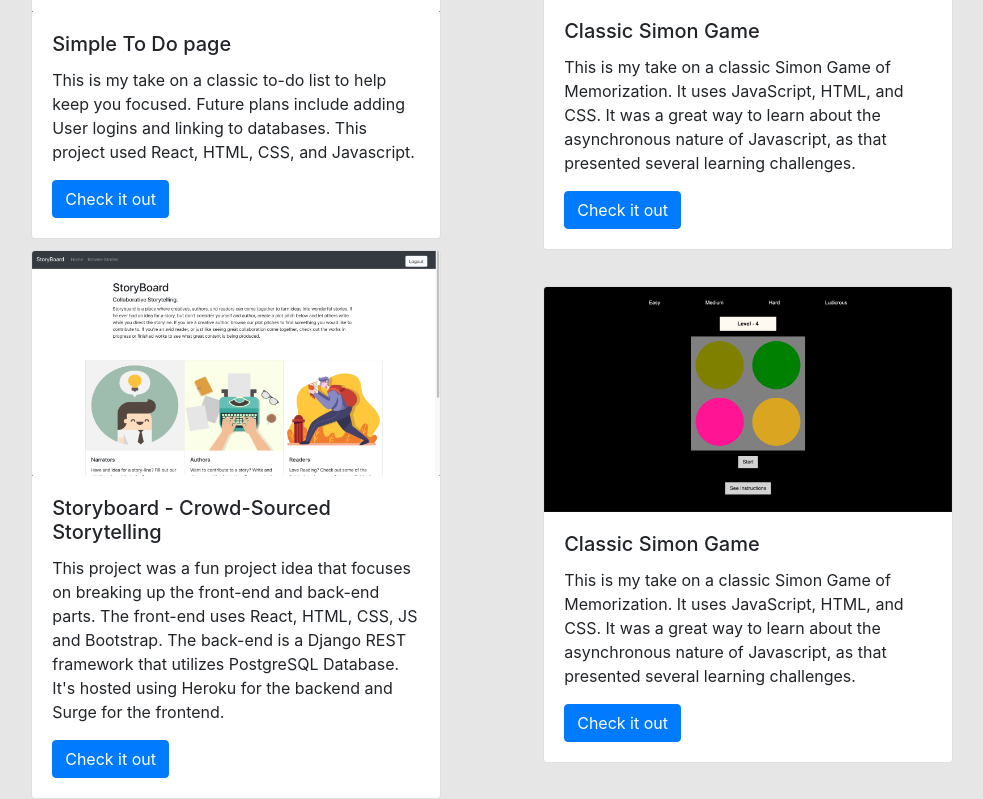
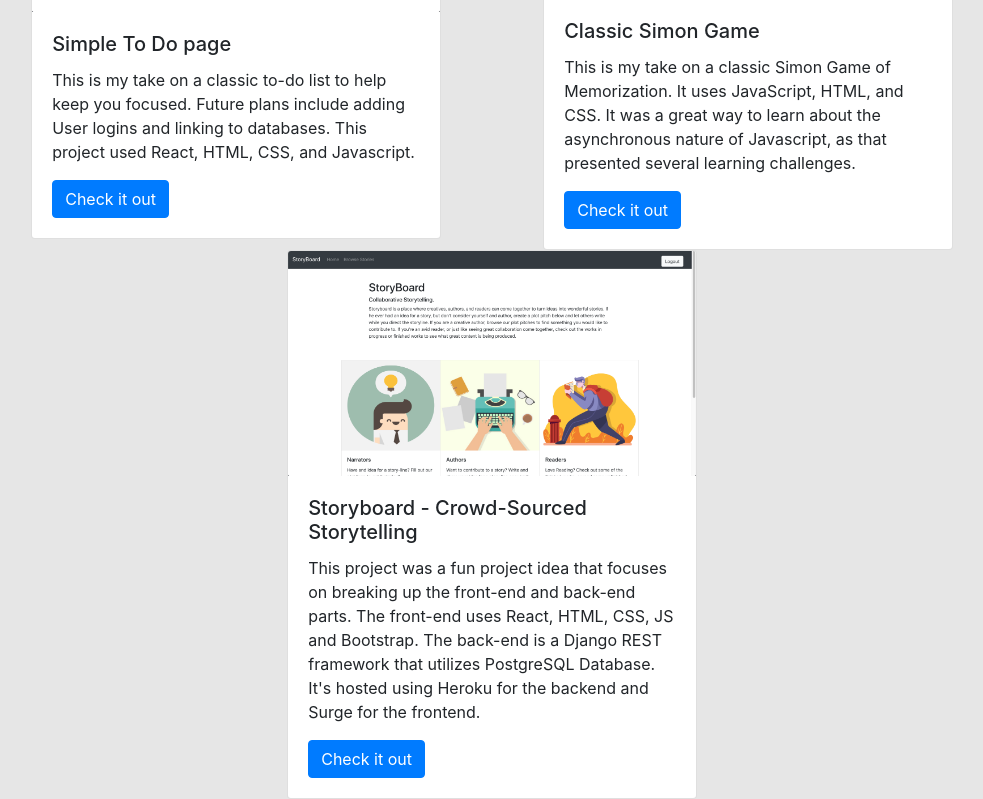
Before and after one commit to davidloesch1/portfolio, a React (Create React App) app: page / in a window 1280 px wide. Shown: the part 1778-2577 px from the top of the page, without its empty margins (148-1131 px from the left). Built offline with nearby package versions, Linux system fonts and the light colour scheme.

Commit message:
removed extra project

```diff
--- a/src/App.js
+++ b/src/App.js
@@ -228,25 +228,6 @@ function App() {
               </div>
             </div>
 
-            <div class="card">
-              <img src={simon} class="card-img-top" alt="to-do image" />
-              <div class="card-body">
-                <h5 class="card-title">Classic Simon Game</h5>
-                <p class="card-text">
-                  This is my take on a classic Simon Game of Memorization. It
-                  uses JavaScript, HTML, and CSS. It was a great way to learn
-                  about the asynchronous nature of Javascript, as that presented
-                  several learning challenges.
-                </p>
-                <a
-                  href="https://davidloesch1.github.io/Simon_game/"
-                  target="_blank"
-                  class="btn btn-primary"
-                >
-                  Check it out
-                </a>
-              </div>
-            </div>
           </div>
         </div>
       </div>
```
